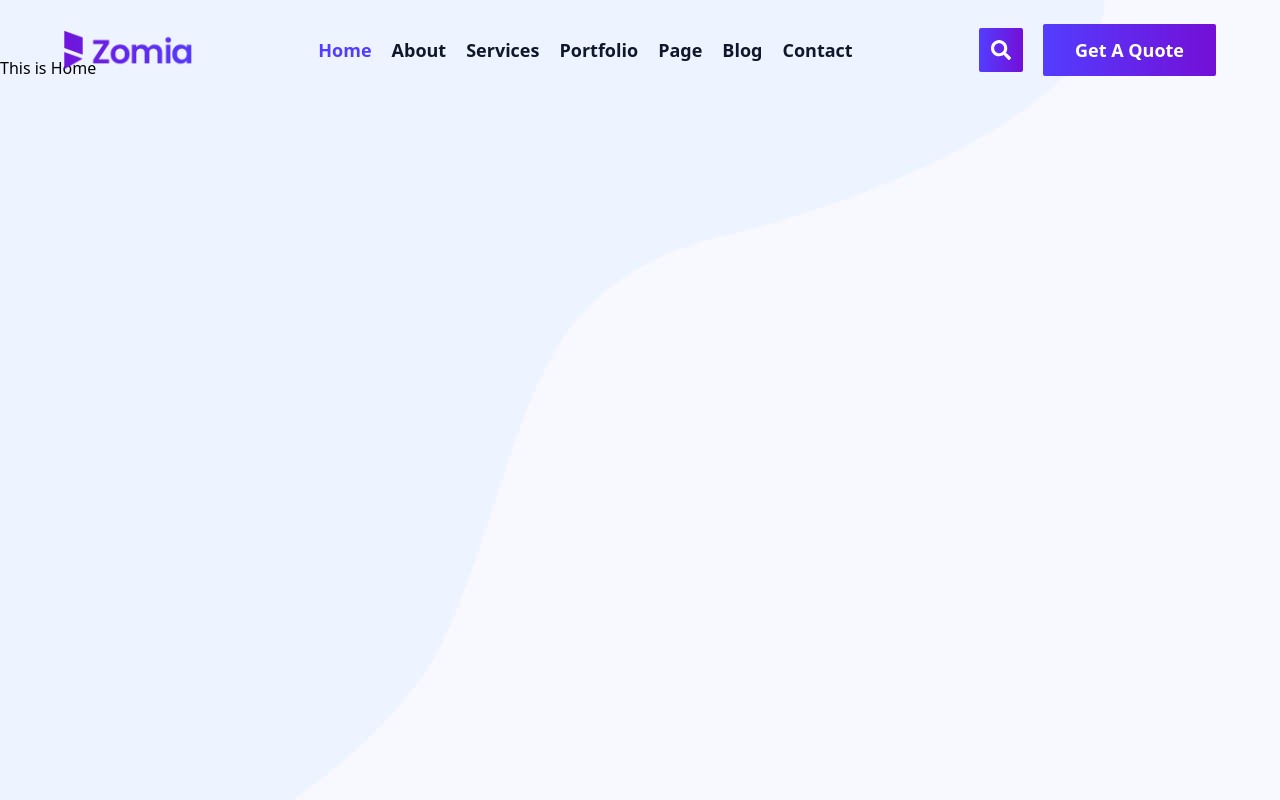
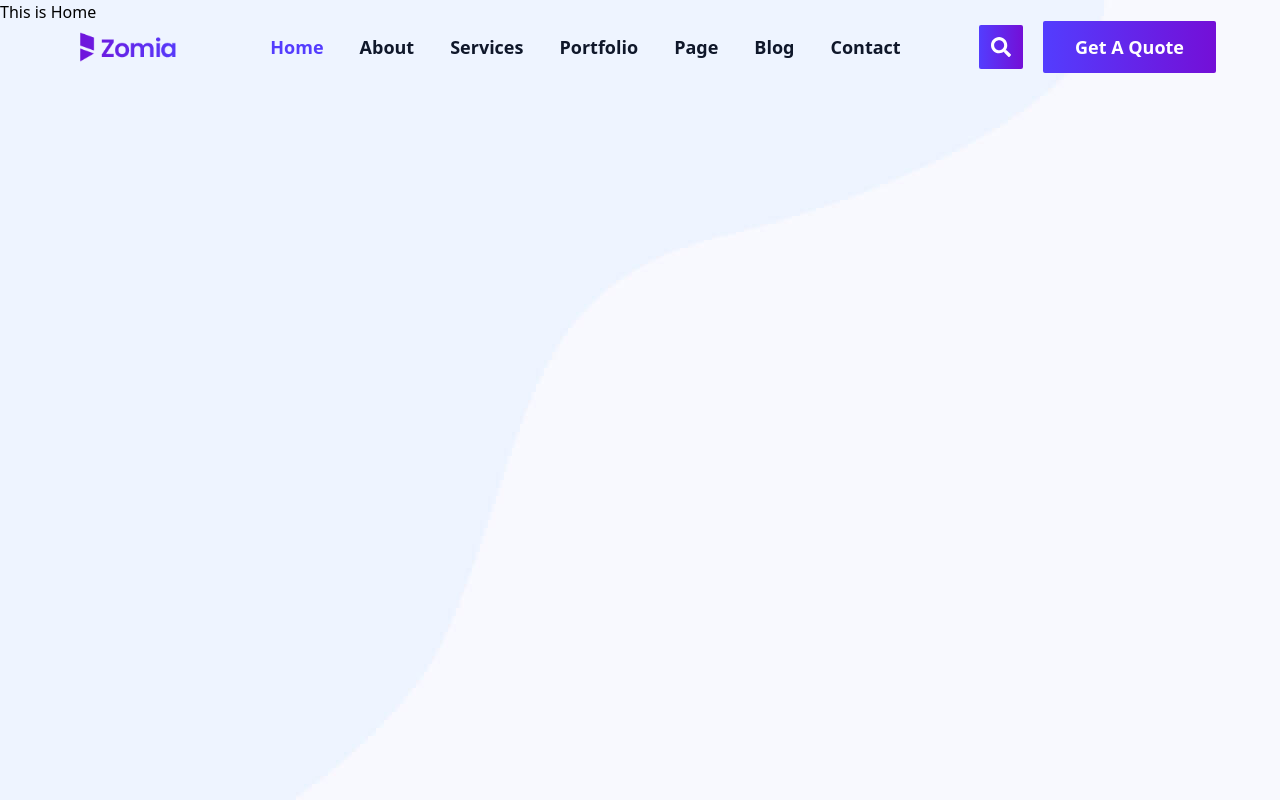
Before and after one commit to hasibahamedsakib/zomia-simple, a React (Vite) app: page / in a window 1280 px wide. Shown: the top 800 px of the page. Built offline with nearby package versions, Linux system fonts and the light colour scheme.

Commit message:
added navbar with mobile responsive

```diff
--- a/src/components/Hero_Section/HeroSection.jsx
+++ b/src/components/Hero_Section/HeroSection.jsx
@@ -1,6 +1,6 @@
 const HeroSection = () => {
   return (
-    <div className="bg-[url('/hero-bg.jpg')] pt-14 h-screen">
+    <div className="bg-[url('/hero-bg.jpg')]  h-screen">
       <h1>This is Home</h1>
     </div>
   );
--- a/src/components/Navbar/Navbar.jsx
+++ b/src/components/Navbar/Navbar.jsx
@@ -1,28 +1,52 @@
 import { NavLink } from "react-router-dom";
 import useScrollPosition from "./useScrollPosition";
-import { FaSearch } from "react-icons/fa";
+import { FaBars, FaSearch } from "react-icons/fa";
+import { IoMdClose } from "react-icons/io";
+import { useState } from "react";
 const Navbar = () => {
+  const [isOpen, setIsOpen] = useState(false);
   const scrollPosition = useScrollPosition();
-  const navbarBgColor = scrollPosition > 100 ? "bg-white" : "bg-transparent";
+  const navbarBgColor =
+    scrollPosition > 100 ? "bg-white" : "lg:bg-transparent bg-white";
+
+  const toggleNavbar = () => {
+    setIsOpen(!isOpen);
+  };
 
   return (
     <nav
-      className={` w-full fixed  top-0 z-10  px-8 py-6 transition-all duration-300 ${navbarBgColor}`}
+      className={` w-full lg:fixed   z-10  lg:px-8 lg:py-4  transition-all duration-300 ${navbarBgColor} `}
     >
       <div className="container">
-        <div className="flex items-center justify-between">
-          <div className="w-32">
+        <div className="flex flex-col lg:flex-row items-center justify-between">
+          <div className=" w-40 lg:w-32  p-4 ">
             <img src="/logo.png" alt="Zomia_website_logo" />
           </div>
-
-          <ul className="flex space-x-5 font-bold text-lg text-slate-900">
+          <div className=" px-3 w-full lg:hidden flex justify-between text-white bg-[#5f4ff8] p-3">
+            <h2 className="text-2xl uppercase font-bold">Zomia</h2>
+            <button
+              className="lg:hidden block focus:outline-none "
+              onClick={toggleNavbar}
+            >
+              {isOpen ? (
+                <IoMdClose className="w-6 h-6 text-white" />
+              ) : (
+                <FaBars className="w-5 h-5 text-white" />
+              )}
+            </button>
+          </div>
+          <ul
+            className={`${
+              isOpen ? "block" : "hidden"
+            } text-left w-full lg:w-fit  ease-in-out lg:flex space-y-2 lg:space-y-0 lg:text-center  lg:space-x-3 space-x-0 flex flex-col lg:flex-row font-bold  md:text-lg text-slate-900`}
+          >
             <NavLink
               className={`${({ isActive, isPending }) =>
                 isPending
                   ? "pending"
                   : isActive
                   ? "active"
-                  : ""} hover:text-[#543cfe]`}
+                  : ""} hover:text-[#543cfe] border-b-2 lg:border-b-0 px-3 w-full block`}
               to="/"
             >
               Home
@@ -33,7 +57,7 @@ const Navbar = () => {
                   ? "pending"
                   : isActive
                   ? "active"
-                  : ""} hover:text-[#543cfe] transition-all duration-300`}
+                  : ""} hover:text-[#543cfe] border-b-2 lg:border-b-0 px-3 w-full block transition-all duration-300`}
               to="/about"
             >
               About
@@ -44,7 +68,7 @@ const Navbar = () => {
                   ? "pending"
                   : isActive
                   ? "active"
-                  : ""} hover:text-[#543cfe] transition-all duration-300`}
+                  : ""} hover:text-[#543cfe] border-b-2 lg:border-b-0 px-3 w-full block transition-all duration-300`}
               to="/services"
             >
               Services
@@ -55,7 +79,7 @@ const Navbar = () => {
                   ? "pending"
                   : isActive
                   ? "active"
-                  : ""} hover:text-[#543cfe] transition-all duration-300`}
+                  : ""} hover:text-[#543cfe] border-b-2 lg:border-b-0 px-3 w-full block transition-all duration-300`}
               to="/portfolio"
             >
               Portfolio
@@ -66,7 +90,7 @@ const Navbar = () => {
                   ? "pending"
                   : isActive
                   ? "active"
-                  : ""} hover:text-[#543cfe] transition-all duration-300`}
+                  : ""} hover:text-[#543cfe] border-b-2 lg:border-b-0 px-3 w-full block transition-all duration-300`}
               to="/page"
             >
               Page
@@ -77,7 +101,7 @@ const Navbar = () => {
                   ? "pending"
                   : isActive
                   ? "active"
-                  : ""} hover:text-[#543cfe] transition-all duration-300`}
+                  : ""} hover:text-[#543cfe] border-b-2 lg:border-b-0 px-3 w-full block transition-all duration-300`}
               to="/blog"
             >
               Blog
@@ -88,13 +112,14 @@ const Navbar = () => {
                   ? "pending"
                   : isActive
                   ? "active"
-                  : ""} hover:text-[#543cfe] transition-all duration-300`}
+                  : ""} hover:text-[#543cfe] border-b-2 lg:border-b-0 px-3 w-full block transition-all duration-300`}
               to="/contact"
             >
               Contact
             </NavLink>
           </ul>
-          <div className="flex space-x-5 items-center">
+
+          <div className="hidden lg:flex space-x-5 items-center">
             <div className="bg-gradient-to-r from-[#533dfe] to-[#740fd7] hover:from-[#740fd7] hover:to-[#533dfe] p-3 rounded-sm">
               <FaSearch className="w-5 h-5 text-white" />
             </div>
--- a/src/index.css
+++ b/src/index.css
@@ -3,12 +3,12 @@
 @tailwind utilities;
 
 .container {
-  @apply w-full max-w-7xl mx-auto px-8;
+  @apply w-full lg:max-w-7xl mx-auto lg:px-8;
 }
 .active {
   @apply text-[#543cfe];
 }
 
 .btn-main {
-  @apply font-bold text-lg text-white outline-none  rounded-sm px-8 py-3 bg-gradient-to-r from-[#533dfe] to-[#740fd7] hover:from-[#740fd7] hover:to-[#533dfe];
+  @apply font-bold text-lg text-white outline-none  rounded-sm px-4 py-2 lg:px-8 lg:py-3 bg-gradient-to-r from-[#533dfe] to-[#740fd7] hover:from-[#740fd7] hover:to-[#533dfe];
 }
```
